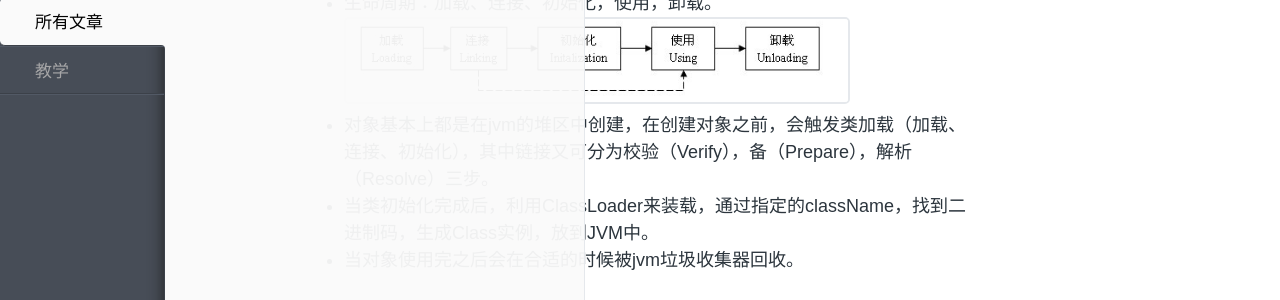
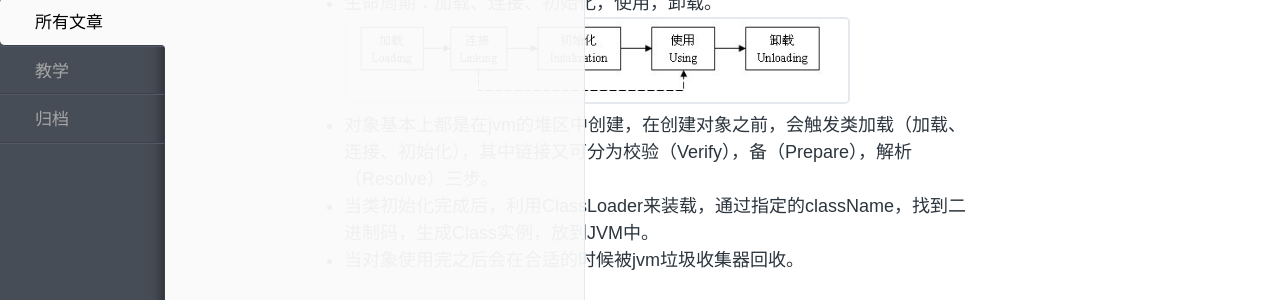
Before and after one commit to DrizztM/DrizztM.github.io, a Jekyll site: the page built from _posts/教学/2015-8-28-java-knowledge-points-advance.md, in a window 1280 px wide. Shown: the part 194-494 px from the top of the page. Built offline with Jekyll 4.4.1, drawn with Linux system fonts in a browser that asks for light colours; Markdown is read by kramdown in place of the engine named in the settings; comment, search, counter and statistics services are not loaded; some of the changed text lies outside the part shown.

Commit message:
no message

```diff
--- a/_config.yml
+++ b/_config.yml
@@ -26,3 +26,10 @@ favicon:  /assets/img/logo.png
 # disqus 设置
 disqus:
   shortname: drizztblog
+
+# 中文本地化
+locals:
+  tags: 标签
+  about: 关于
+  newest: 最新文章
+  archive: 归档
--- a/_includes/nav.html
+++ b/_includes/nav.html
@@ -7,7 +7,7 @@
       {% for category in site.categories %}
         <li id="{{ category[0] }}" class="tags__li tags-btn">{{ category[0] }}</li>
       {% endfor %}
-      <li><a class="pjaxlink" href="/pages/archive.html">{{ site.locals.archive }}</a></li>
+      <li class="tags__li tags-btn"><a href="/pages/archive.html">{{ site.locals.archive }}</a></li>
     </ul>
 
     <div id="tags__bottom">
--- a/_posts/教学/2015-8-28-java-knowledge-points-advance.md
+++ b/_posts/教学/2015-8-28-java-knowledge-points-advance.md
@@ -63,8 +63,8 @@ select name from store where name like '亚_'
 select name from store where name like '淘%'
 
 - 内联、左联、右连<br>
-select * from store as s INNER JOIN country as c on s.country_id = c.id
-select * from store as s LEFT JOIN country as c on s.country_id = c.id
+select * from store as s INNER JOIN country as c on s.country_id = c.id<br>
+select * from store as s LEFT JOIN country as c on s.country_id = c.id<br>
 select * from store as s RIGHT JOIN country as c on s.country_id = c.id
 
 - 分组查询<br>
```
